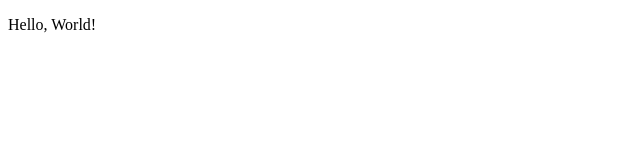
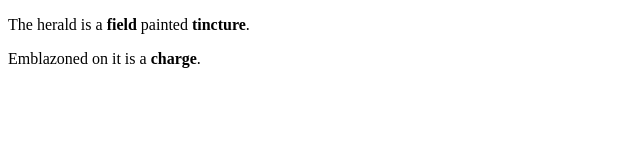
Before and after one commit to Gilbrilthor/heraldryMaker, a plain HTML site: page page.htm in a window 1280 px wide. Shown: the whole page, without its empty margins (0-640 px from the left). Drawn offline with Linux system fonts and the light colour scheme.

Commit message:
Add external stylesheet

```diff
--- a/page.htm
+++ b/page.htm
@@ -2,9 +2,15 @@
 <html>
 	<head>
 		<title>Heraldry Maker</title>
+		<link rel='stylesheet' type='text/css' href='style.css'>
 	</head>
 
 	<body>
-		<p>Hello, World!</p>
+		<p>
+			The herald is a <span id='field' class='important'>field</span> painted <span id='tincture'class='important'>tincture</span>.
+		</p>
+		<p>
+			Emblazoned on it is a <span id='charge' class='important'>charge</span>.
+		</p>
 	</body>
 </html>
--- /dev/null
+++ b/style.css
@@ -0,0 +1,3 @@
+.important {
+	font-weight: bold;
+}
```
